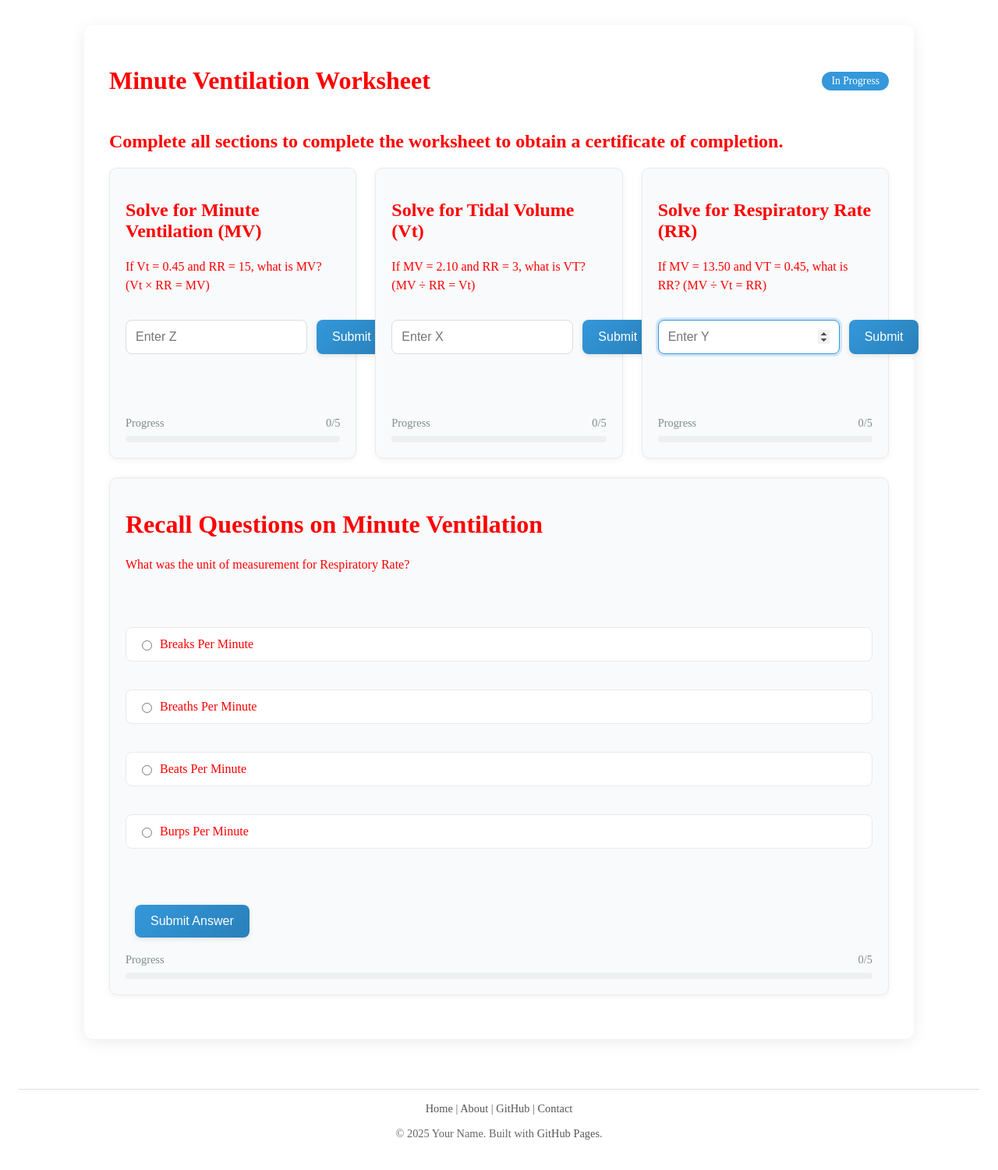
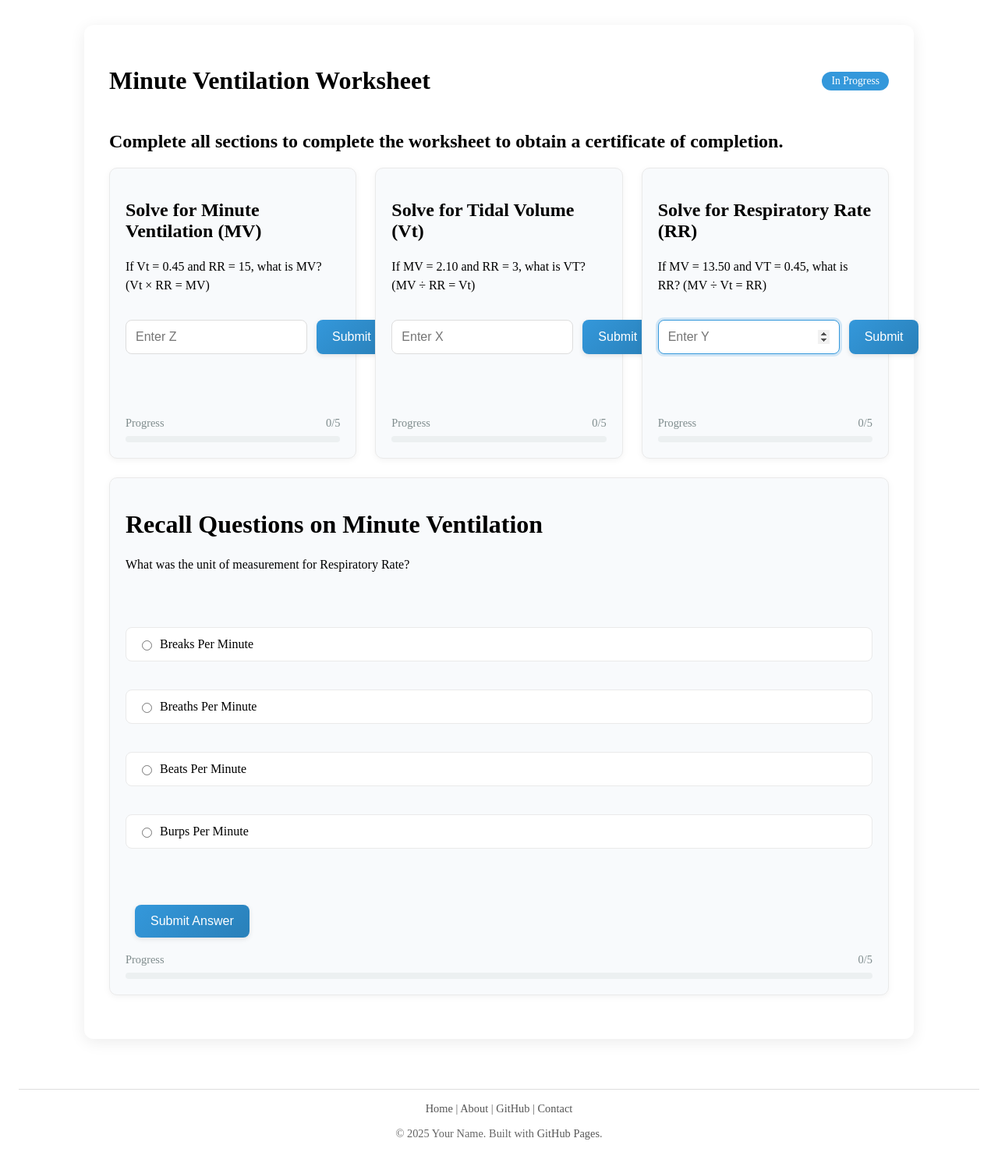
Before and after one commit to ZBZFirst/info, a Jekyll site: the page built from testquiz.md, in a window 1280 px wide. Shown: the whole page at 78% size. Built offline with Jekyll 4.4.1, drawn with Linux system fonts in a browser that asks for light colours.

Commit message:
Update quizlayout.html

```diff
--- a/_layouts/quizlayout.html
+++ b/_layouts/quizlayout.html
@@ -5,17 +5,6 @@
     <meta name="viewport" content="width=device-width, initial-scale=1.0">
     <title>{{ page.title | default: site.title }}</title>
     <link rel="stylesheet" href="/quiz.css">
-    <style>
-      /* Debug test - should make title red if CSS loads */
-      body { color: red !important; }
-      .debug-test {
-        display: block;
-        padding: 20px;
-        background: lime;
-        color: black;
-        margin: 20px 0;
-      }
-    </style>
 </head>
 <body>
     {{ content }}
```
